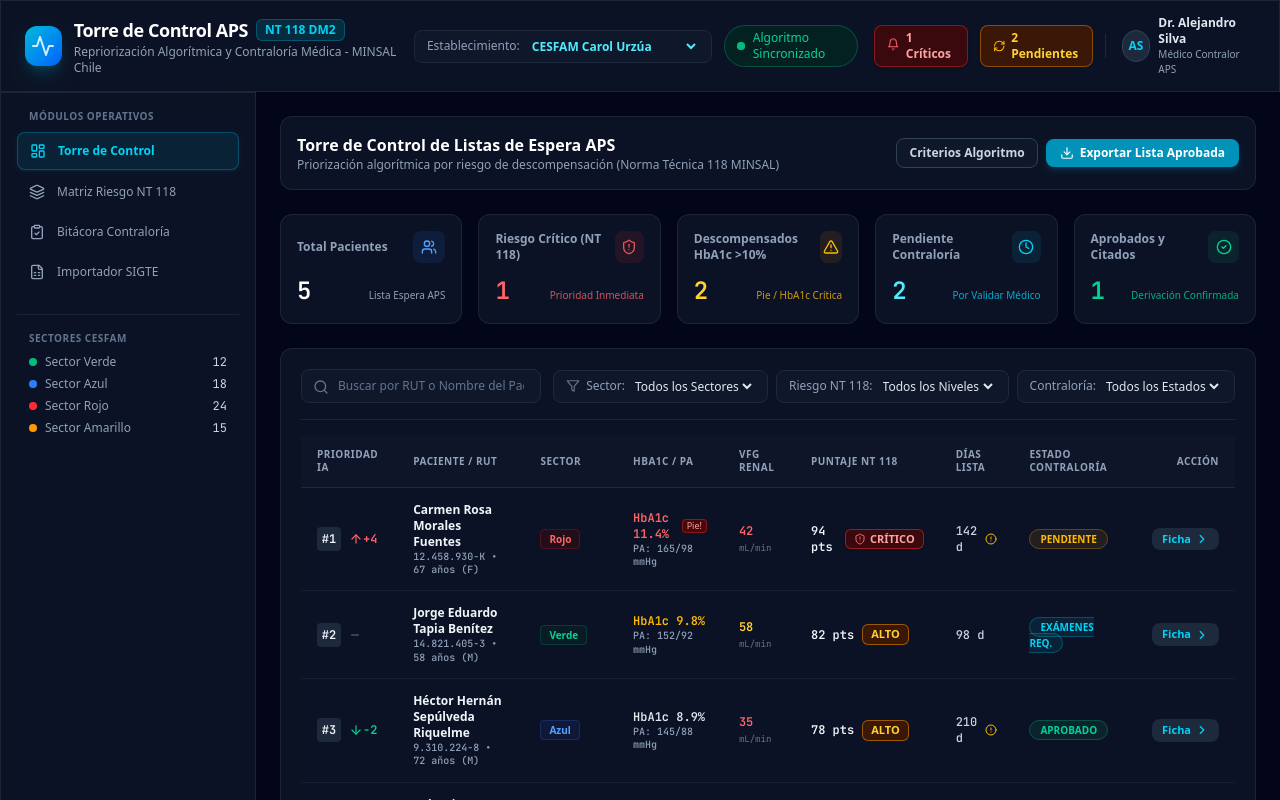
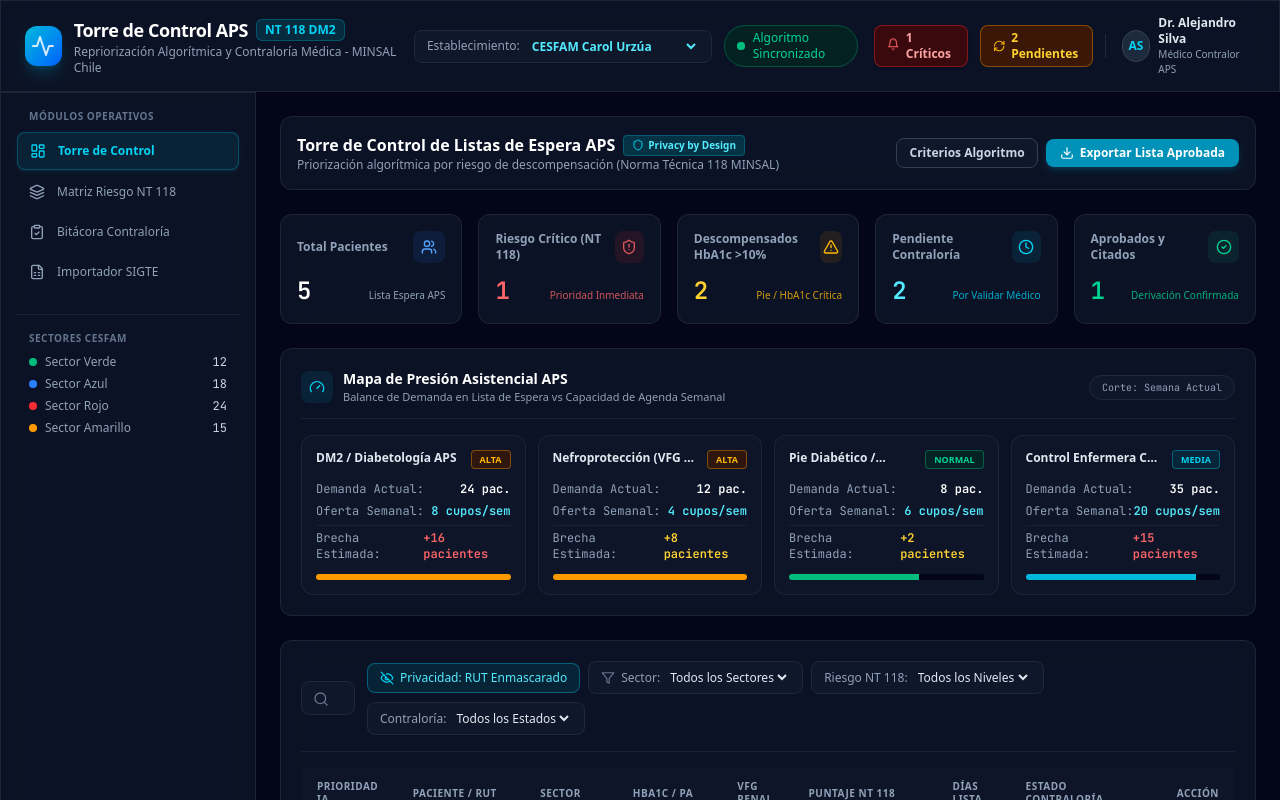
Before and after one commit to vicentico/HealtImpactlab, a React (Vite) app in the folder impact_lab/: page / in a window 1280 px wide. Shown: the top 800 px of the page. Built offline with nearby package versions, Linux system fonts and the light colour scheme.

Commit message:
feat(impact_lab): add Privacy by Design RUT masking, clinical confidentiality microcopy, and APS pressure map

```diff
--- a/impact_lab/src/App.tsx
+++ b/impact_lab/src/App.tsx
@@ -2,12 +2,13 @@ import React, { useState } from 'react';
 import { Header } from './components/Header';
 import { Sidebar } from './components/Sidebar';
 import { KPICards } from './components/KPICards';
+import { PressureMap } from './components/PressureMap';
 import { PrioritizedTable } from './components/PrioritizedTable';
 import { PatientDetailPanel } from './components/PatientDetailPanel';
 import { OperationalExplicationPanel } from './components/OperationalExplicationPanel';
 import { INITIAL_MOCK_PATIENTS } from './data/mockPatients';
 import { Patient, ContraloriaStatus, AuditLogEntry } from './types/patient';
-import { Layers, ClipboardCheck, FileSpreadsheet, Plus, Download } from 'lucide-react';
+import { Layers, ClipboardCheck, FileSpreadsheet, Download, Shield } from 'lucide-react';
 
 export function App() {
   const [patients, setPatients] = useState<Patient[]>(INITIAL_MOCK_PATIENTS);
@@ -83,7 +84,12 @@ export function App() {
               {/* Top Banner Actions */}
               <div className="flex flex-col sm:flex-row sm:items-center sm:justify-between gap-4 glass-panel rounded-xl p-4 border border-slate-800">
                 <div>
-                  <h2 className="text-base font-bold text-white">Torre de Control de Listas de Espera APS</h2>
+                  <div className="flex items-center gap-2">
+                    <h2 className="text-base font-bold text-white">Torre de Control de Listas de Espera APS</h2>
+                    <span className="flex items-center gap-1 rounded bg-cyan-950 border border-cyan-500/30 px-2 py-0.5 text-[10px] font-semibold text-cyan-300">
+                      <Shield className="h-3 w-3 text-cyan-400" /> Privacy by Design
+                    </span>
+                  </div>
                   <p className="text-xs text-slate-400">
                     Priorización algorítmica por riesgo de descompensación (Norma Técnica 118 MINSAL)
                   </p>
@@ -107,6 +113,9 @@ export function App() {
 
               {/* KPI Summary Grid */}
               <KPICards patients={patients} />
+
+              {/* Pressure Map APS */}
+              <PressureMap />
 
               {/* Main Prioritized Table */}
               <PrioritizedTable
--- /dev/null
+++ b/impact_lab/src/components/PressureMap.tsx
@@ -0,0 +1,100 @@
+import React from 'react';
+import { Gauge, Calendar, AlertOctagon, TrendingUp, CheckCircle2 } from 'lucide-react';
+
+interface ProgramCapacity {
+  id: string;
+  name: string;
+  demandCount: number;
+  weeklyCapacity: number;
+  unit: string;
+}
+
+interface PressureMapProps {
+  programs?: ProgramCapacity[];
+}
+
+export const PressureMap: React.FC<PressureMapProps> = ({ programs }) => {
+  const defaultPrograms: ProgramCapacity[] = programs || [
+    { id: '1', name: 'DM2 / Diabetología APS', demandCount: 24, weeklyCapacity: 8, unit: 'cupos/sem' },
+    { id: '2', name: 'Nefroprotección (VFG < 45)', demandCount: 12, weeklyCapacity: 4, unit: 'cupos/sem' },
+    { id: '3', name: 'Pie Diabético / Curación Avanzada', demandCount: 8, weeklyCapacity: 6, unit: 'cupos/sem' },
+    { id: '4', name: 'Control Enfermera CV / ECICEP', demandCount: 35, weeklyCapacity: 20, unit: 'cupos/sem' },
+  ];
+
+  const getPressureStatus = (demand: number, capacity: number) => {
+    const ratio = demand / (capacity * 2); // ratio de presión a 2 semanas
+    if (ratio > 2.0) {
+      return { label: 'CRÍTICA', color: 'text-red-400 bg-red-950/60 border-red-500/40', badge: 'bg-red-500' };
+    } else if (ratio > 1.2) {
+      return { label: 'ALTA', color: 'text-amber-400 bg-amber-950/60 border-amber-500/40', badge: 'bg-amber-500' };
+    } else if (ratio > 0.8) {
+      return { label: 'MEDIA', color: 'text-cyan-400 bg-cyan-950/60 border-cyan-500/40', badge: 'bg-cyan-500' };
+    }
+    return { label: 'NORMAL', color: 'text-emerald-400 bg-emerald-950/60 border-emerald-500/40', badge: 'bg-emerald-500' };
+  };
+
+  return (
+    <div className="glass-panel rounded-xl border border-slate-800 p-5 space-y-4">
+      <div className="flex items-center justify-between border-b border-slate-800/80 pb-3">
+        <div className="flex items-center gap-2.5">
+          <div className="flex h-8 w-8 items-center justify-center rounded-lg bg-cyan-500/10 text-cyan-400">
+            <Gauge className="h-4 w-4" />
+          </div>
+          <div>
+            <h3 className="text-sm font-bold text-white">Mapa de Presión Asistencial APS</h3>
+            <p className="text-[11px] text-slate-400">Balance de Demanda en Lista de Espera vs Capacidad de Agenda Semanal</p>
+          </div>
+        </div>
+        <span className="rounded-full bg-slate-900 border border-slate-800 px-3 py-1 text-[10px] font-mono-tabular text-slate-400">
+          Corte: Semana Actual
+        </span>
+      </div>
+
+      <div className="grid grid-cols-1 md:grid-cols-2 lg:grid-cols-4 gap-3">
+        {defaultPrograms.map((prog) => {
+          const status = getPressureStatus(prog.demandCount, prog.weeklyCapacity);
+          const gap = prog.demandCount - prog.weeklyCapacity;
+
+          return (
+            <div
+              key={prog.id}
+              className="rounded-xl bg-slate-900/90 border border-slate-800/80 p-3.5 flex flex-col justify-between space-y-3 hover:border-slate-700 transition-all"
+            >
+              <div className="flex items-start justify-between gap-2">
+                <span className="text-xs font-semibold text-slate-200 line-clamp-1">{prog.name}</span>
+                <span className={`text-[9px] font-bold px-2 py-0.5 rounded border ${status.color}`}>
+                  {status.label}
+                </span>
+              </div>
+
+              <div className="space-y-1.5 font-mono-tabular text-xs">
+                <div className="flex items-center justify-between text-slate-400">
+                  <span>Demanda Actual:</span>
+                  <span className="font-bold text-white">{prog.demandCount} pac.</span>
+                </div>
+                <div className="flex items-center justify-between text-slate-400">
+                  <span>Oferta Semanal:</span>
+                  <span className="font-semibold text-cyan-300">{prog.weeklyCapacity} {prog.unit}</span>
+                </div>
+                <div className="flex items-center justify-between text-slate-400 border-t border-slate-800/60 pt-1">
+                  <span>Brecha Estimada:</span>
+                  <span className={`font-bold ${gap > 10 ? 'text-red-400' : 'text-amber-300'}`}>
+                    +{gap} pacientes
+                  </span>
+                </div>
+              </div>
+
+              {/* Progress bar */}
+              <div className="w-full bg-slate-950 rounded-full h-1.5 overflow-hidden">
+                <div
+                  className={`h-full ${status.badge}`}
+                  style={{ width: `${Math.min(100, (prog.demandCount / (prog.weeklyCapacity * 2)) * 100)}%` }}
+                ></div>
+              </div>
+            </div>
+          );
+        })}
+      </div>
+    </div>
+  );
+};
--- a/impact_lab/src/components/PrioritizedTable.tsx
+++ b/impact_lab/src/components/PrioritizedTable.tsx
@@ -1,5 +1,6 @@
 import React, { useState } from 'react';
 import { Patient, CESFAMSector, ContraloriaStatus, RiskLevel } from '../types/patient';
+import { maskRut } from '../utils/privacy';
 import {
   Search,
   Filter,
@@ -8,7 +9,9 @@ import {
   Minus,
   ChevronRight,
   ShieldAlert,
-  FileText,
+  Lock,
+  Eye,
+  EyeOff,
   AlertCircle
 } from 'lucide-react';
 
@@ -25,6 +28,7 @@ export const PrioritizedTable: React.FC<PrioritizedTableProps> = ({
   const [selectedSector, setSelectedSector] = useState<string>('ALL');
   const [selectedRisk, setSelectedRisk] = useState<string>('ALL');
   const [selectedStatus, setSelectedStatus] = useState<string>('ALL');
+  const [isPrivacyMaskEnabled, setIsPrivacyMaskEnabled] = useState<boolean>(true);
 
   // Filtering Logic
   const filteredPatients = patients.filter((patient) => {
@@ -114,8 +118,23 @@ export const PrioritizedTable: React.FC<PrioritizedTableProps> = ({
           />
         </div>
 
-        {/* Dropdowns */}
+        {/* Dropdowns & Privacy Mode Toggle */}
         <div className="flex flex-wrap items-center gap-2">
+
+          {/* Privacy Toggle */}
+          <button
+            onClick={() => setIsPrivacyMaskEnabled(!isPrivacyMaskEnabled)}
+            className={`flex items-center gap-1.5 rounded-lg border px-3 py-1.5 text-xs font-medium transition-colors ${
+              isPrivacyMaskEnabled
+                ? 'bg-cyan-950/60 border-cyan-500/40 text-cyan-300'
+                : 'bg-slate-900 border-slate-800 text-slate-400 hover:text-slate-200'
+            }`}
+            title="Privacy by Design: Enmascara el RUT en vistas masivas"
+          >
+            {isPrivacyMaskEnabled ? <EyeOff className="h-3.5 w-3.5 text-cyan-400" /> : <Eye className="h-3.5 w-3.5" />}
+            <span>{isPrivacyMaskEnabled ? 'Privacidad: RUT Enmascarado' : 'Mostrar RUT'}</span>
+          </button>
+
           <div className="flex items-center gap-1.5 rounded-lg bg-slate-900 border border-slate-800 px-3 py-1.5 text-xs text-slate-400">
             <Filter className="h-3.5 w-3.5 text-slate-500" />
             <span>Sector:</span>
@@ -206,11 +225,13 @@ export const PrioritizedTable: React.FC<PrioritizedTableProps> = ({
                     </div>
                   </td>
 
-                  {/* Patient Info */}
+                  {/* Patient Info with Privacy Masking */}
                   <td className="py-3.5 px-4">
                     <div>
                       <p className="font-semibold text-slate-100 group-hover:text-cyan-300 transition-colors">{patient.fullName}</p>
-                      <p className="text-[10px] font-mono-tabular text-slate-400">{patient.rut} • {patient.age} años ({patient.gender})</p>
+                      <p className="text-[10px] font-mono-tabular text-slate-400">
+                        {isPrivacyMaskEnabled ? maskRut(patient.rut) : patient.rut} • {patient.age} años ({patient.gender})
+                      </p>
                     </div>
                   </td>
 
@@ -275,7 +296,7 @@ export const PrioritizedTable: React.FC<PrioritizedTableProps> = ({
                       }}
                       className="inline-flex items-center gap-1 rounded-lg bg-slate-800 hover:bg-cyan-600 hover:text-white px-2.5 py-1 text-[11px] font-semibold text-cyan-400 transition-colors"
                     >
-                      <span>Ficha</span>
+                      <span>Abrir Ficha</span>
                       <ChevronRight className="h-3.5 w-3.5" />
                     </button>
                   </td>
@@ -287,6 +308,15 @@ export const PrioritizedTable: React.FC<PrioritizedTableProps> = ({
         </table>
       </div>
 
+      {/* Privacy Microcopy Banner */}
+      <div className="flex items-center justify-between rounded-lg bg-slate-900/60 border border-slate-800/80 px-3 py-2 text-[10px] text-slate-400">
+        <div className="flex items-center gap-2">
+          <Lock className="h-3.5 w-3.5 text-cyan-400" />
+          <span>Información de salud tratada con confidencialidad para uso exclusivo de equipos autorizados. Acceso registrado e inmutable.</span>
+        </div>
+        <span className="hidden sm:inline text-slate-500 font-mono-tabular">Ley 20.584 Compliant</span>
+      </div>
+
     </div>
   );
 };
--- /dev/null
+++ b/impact_lab/src/utils/privacy.ts
@@ -0,0 +1,34 @@
+/**
+ * Utilidades de Privacidad por Diseño (Privacy by Design) para la Torre de Control APS
+ * Conforme a buenas prácticas de salud digital chilena e intrahospitalaria.
+ */
+
+/**
+ * Enmascara un RUT chileno para evitar sobreexposición de PII en vistas generales.
+ * Ejemplo: "12.458.930-K" -> "12.458.***-K"
+ */
+export const maskRut = (rut: string): string => {
+  if (!rut) return '';
+  // Si el RUT viene formateado XX.XXX.XXX-X
+  const parts = rut.split('-');
+  if (parts.length === 2) {
+    const numPart = parts[0];
+    const dv = parts[1];
+    const numParts = numPart.split('.');
+    if (numParts.length === 3) {
+      return `${numParts[0]}.${numParts[1]}.***-${dv}`;
+    }
+  }
+  // Fallback si no está formateado estrictamente
+  return rut.replace(/^(\d{2,3})\.\d{3}/, '$1.***');
+};
+
+/**
+ * Obtiene las iniciales abreviadas del nombre completo para protección de datos en tablas masivas.
+ * Ejemplo: "Carmen Rosa Morales Fuentes" -> "C. R. M. F."
+ */
+export const getAbbreviatedName = (fullName: string): string => {
+  if (!fullName) return '';
+  const tokens = fullName.trim().split(/\s+/);
+  return tokens.map(t => `${t[0].toUpperCase()}.`).join(' ');
+};
```
